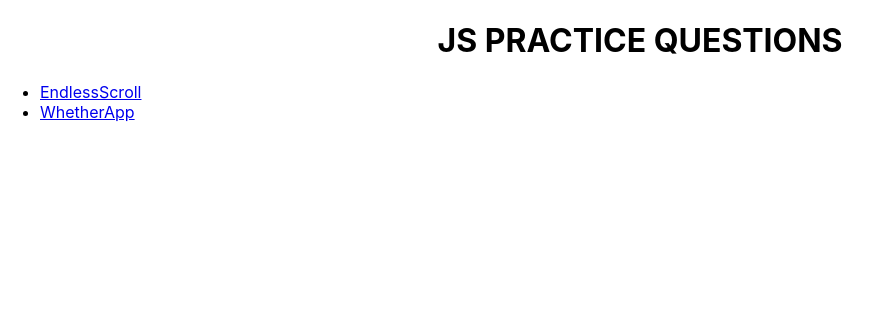
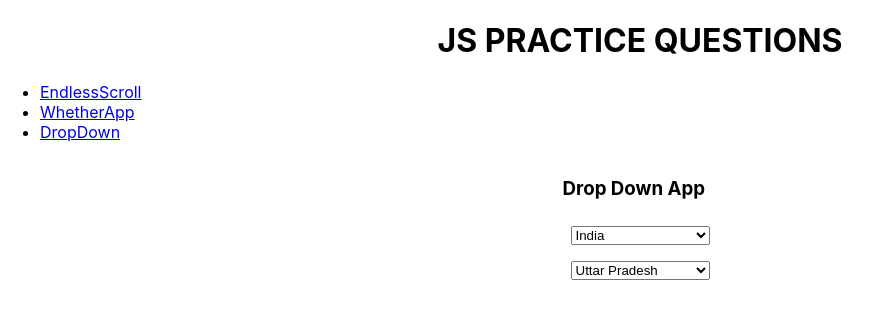
Before and after one commit to chandninigam/learn-js, a React (Create React App) app: page /dropdown in a window 1280 px wide. Shown: the top 314 px of the page, without its empty margins (0-882 px from the left). Built offline with nearby package versions, Linux system fonts and the light colour scheme.

Commit message:
Added Drop Down (#5)

```diff
--- a/src/App.js
+++ b/src/App.js
@@ -2,6 +2,7 @@ import "./App.css";
 import { BrowserRouter, Route, Routes, Link } from "react-router-dom";
 import { EndlessScroll } from "./component/Endlessscroll";
 import { WhetherApp } from "./component/Wheather-app";
+import { DropDown } from "./component/DropDown";
 
 function App() {
   return (
@@ -15,10 +16,14 @@ function App() {
           <li>
             <Link to="/whether-app">WhetherApp</Link>
           </li>
+          <li>
+            <Link to="/dropdown">DropDown</Link>
+          </li>
         </ul>
         <Routes>
           <Route path="/endlessscroll" element={<EndlessScroll />} />
           <Route path="/whether-app" element={<WhetherApp />} />
+          <Route path="/dropdown" element={<DropDown />} />
         </Routes>
       </BrowserRouter>
     </div>
--- /dev/null
+++ b/src/component/DropDown.js
@@ -0,0 +1,64 @@
+import { useState } from "react";
+
+const DummyData = [
+  {
+    id: 1,
+    country: "India",
+    States: [
+      "Uttar Pradesh",
+      "Himanchal Pradesh",
+      "Uttarkhand",
+      "Andhra Pradesh",
+      "Delhi",
+    ],
+  },
+  {
+    id: 2,
+    country: "Pakistan",
+    States: ["Khyber", "Pakhtunkhwa", "Balochistan", "Islamabad", "Krachi"],
+  },
+  {
+    id: 3,
+    country: "Australia",
+    States: [
+      "New South Wales",
+      "Victoria",
+      "Queensland",
+      "Western Australia",
+      "South Australia",
+    ],
+  },
+];
+
+export function DropDown() {
+  const [data, setData] = useState(DummyData);
+  const [currCountry, setCurrCountry] = useState(DummyData[0].country);
+
+  function FindCurrentCountryStates() {
+    const element = data.find((obj) => obj.country === currCountry);
+    return (
+      <select style={{ margin: "0.5rem" }}>
+        {element.States.map((each) => {
+          return <option key={each}>{each}</option>;
+        })}
+      </select>
+    );
+  }
+
+  return (
+    <div style={{ display: "grid", justifyContent: "center" }}>
+      <h3>Drop Down App</h3>
+      <select
+        onChange={(e) => {
+          setCurrCountry(e.target.value);
+        }}
+        style={{ margin: "0.5rem" }}
+      >
+        {data.map((each) => {
+          return <option key={each.id}>{each.country}</option>;
+        })}
+      </select>
+      <FindCurrentCountryStates />
+    </div>
+  );
+}
```
